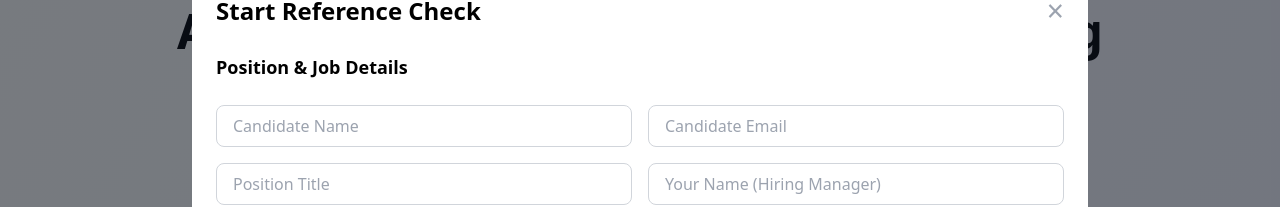
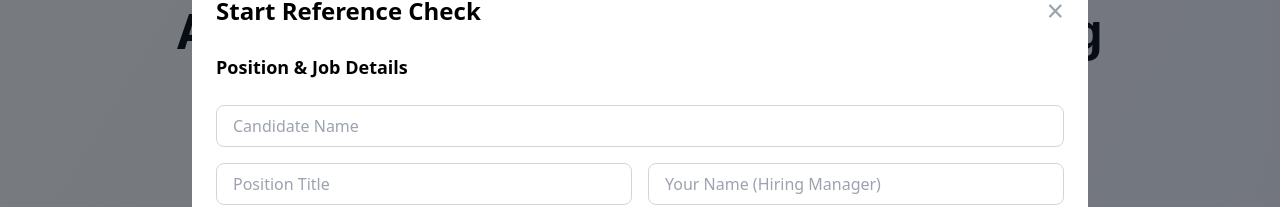
Before and after one commit to ThompsonSearchPartners/voiceref-app, a Next.js app: page / in a window 1280 px wide. Both pictures are taken after a click on the button "Get Started". Shown: the part 129-336 px from the top of the page. Built offline with nearby package versions, Linux system fonts and the light colour scheme.

Commit message:
Update page.tsx

```diff
--- a/app/page.tsx
+++ b/app/page.tsx
@@ -213,7 +213,6 @@ function ReferenceCheckForm({ onClose }: { onClose: () => void }) {
   const [loading, setLoading] = useState(false)
   const [candidateData, setCandidateData] = useState({
     name: '',
-    email: '',
     position: '',
     jobDescription: '',
     hiringManager: '',
@@ -260,7 +259,7 @@ function ReferenceCheckForm({ onClose }: { onClose: () => void }) {
         <CheckCircle className="w-16 h-16 text-green-600 mx-auto mb-4" />
         <h3 className="text-2xl font-bold mb-4">Email Sent!</h3>
         <p className="text-gray-600 mb-6">
-          We've sent an email to <strong>{currentReference.email}</strong> with a link to schedule their phone interview.
+          We've sent an email to <strong>{currentReference.email}</strong> with a link to schedule their phone reference check.
         </p>
         <div className="bg-blue-50 border border-blue-200 rounded-lg p-6 mb-6 text-left">
           <h4 className="font-semibold text-blue-900 mb-2">What happens next:</h4>
@@ -292,14 +291,7 @@ function ReferenceCheckForm({ onClose }: { onClose: () => void }) {
               placeholder="Candidate Name"
               value={candidateData.name}
               onChange={(e) => setCandidateData({...candidateData, name: e.target.value})}
-              className="w-full px-4 py-2 border border-gray-300 rounded-lg focus:ring-2 focus:ring-blue-500"
-            />
-            <input
-              type="email"
-              placeholder="Candidate Email"
-              value={candidateData.email}
-              onChange={(e) => setCandidateData({...candidateData, email: e.target.value})}
-              className="w-full px-4 py-2 border border-gray-300 rounded-lg focus:ring-2 focus:ring-blue-500"
+              className="w-full px-4 py-2 border border-gray-300 rounded-lg focus:ring-2 focus:ring-blue-500 md:col-span-2"
             />
             <input
               type="text"
@@ -404,7 +396,7 @@ function ReferenceCheckForm({ onClose }: { onClose: () => void }) {
                   <p className="text-sm font-medium text-blue-900 mb-1">How it works:</p>
                   <p className="text-sm text-blue-800">
                     We'll email {currentReference.name || 'the reference'} a secure link where they can schedule
-                    their own phone interview time. Our AI will then call them at their chosen time with
+                    their own phone reference check. Our AI will then call them at their chosen time with
                     custom questions based on your job description.
                   </p>
                 </div>
```
